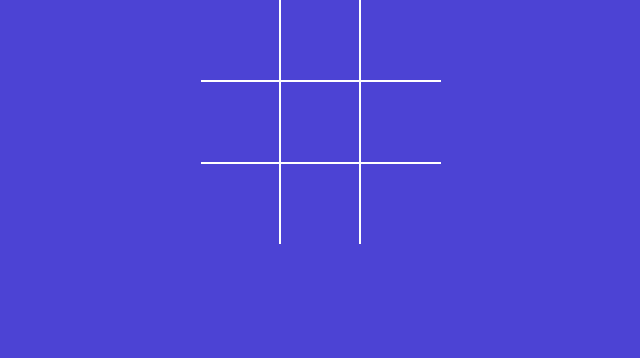
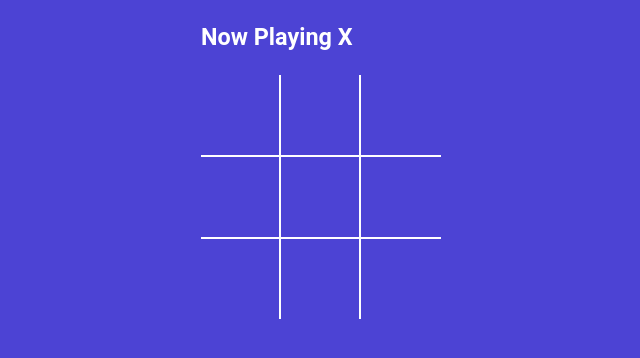
Before and after one commit to kray12/tictacto_game, a React (Vite) app: page / in a window 1280 px wide. Shown: the top 358 px of the page, without its empty margins (319-959 px from the left). Built offline with nearby package versions, Linux system fonts and the light colour scheme.

Commit message:
winner result and game status

```diff
--- a/src/App.jsx
+++ b/src/App.jsx
@@ -1,15 +1,44 @@
 // import Sq from './components/Sq.jsx'
-// import { useState } from 'react'
-import './styles.scss'
-import Board from './components/Board.jsx'
-
+import { useState } from 'react';
+import './styles.scss';
+import Board from './components/Board.jsx';
+import { calWinner } from './winner';
 
 function App() {
+    const [player,setNextPlayer] = useState(true); // set players turn.
+    const playTurn = player ? 'X' : 'O';
+
+    const [sqrs,setSqrs] = useState(Array(9).fill(null)); // Asume board as an array with 9 sqs.
+
+    const winner = calWinner(sqrs); //sqr === markedSqs for test
+    const winStatus  = winner ? `Winner is ${winner}` : `Now Playing ${playTurn}`
+    // console.log(winner);
+
+    // console.log(sqrs); // to print array of sqs.
+
+    const sqClick = (clickedSq)=>{ // Mark sq. functions on board.
+        if(sqrs[clickedSq] || winner){
+            return; // exit condition to prevent rewrite sq.
+        }
+        // console.log(clickedSq);
+        setSqrs(currentSq=>{ // update sqs.
+            return currentSq.map((mappedArr,spot)=>{
+                if(clickedSq === spot){
+                    return playTurn; // set players input.
+                }
+                // return console.log(sqrs);
+                return mappedArr;
+            });
+        });
+        // console.log('clicked')
+        setNextPlayer((player => !player)) // reset players
+    }
 
     return (
         <div className='app'>
             <div>
-            <Board></Board>
+                <h3>{winStatus}</h3>
+            <Board BoardProp={sqrs} sqBoardClickProp={sqClick} > </Board>
             </div>
         </div>
     )
--- a/src/components/Board.jsx
+++ b/src/components/Board.jsx
@@ -1,34 +1,14 @@
-import { useState } from 'react';
 import Sq from './Sq.jsx'
-const Board = () => {
-    const [player,setNextPlayer] = useState(true); // set players turn.
-    const [sqrs,setSqrs]=useState(Array(9).fill(null)); // Asume board as an array with 9 sqs.
-    console.log(sqrs); // to print array of sqs.
-    const sqClick = (clickedSq)=>{ // Mark sq. functions on board.
-        if(sqrs[clickedSq]){
-            return; // exit condition to prevent rewrite sq.
-        }
-        setSqrs(currentSq=>{ // update sqs.
-            return currentSq.map((mappedArr,spot)=>{
-                if(clickedSq === spot){
-                    return player ? "X" : "O"; // set players input.
-                }
-                // return console.log(sqrs);
-                return mappedArr;
-            })
-        })
-
-        // console.log('clicked')
-        setNextPlayer((player => !player)) // reset players
-    }
-// main container  --
+const Board = ({BoardProp ,sqBoardClickProp}) => {
+// accesing sq props in board --
     const renderSq = spot => {
         return (
-            <Sq value={sqrs[spot]}
-                onClick={()=>sqClick(spot)}
+            <Sq sqValProp={BoardProp[spot]}
+                sqClickProp={()=>sqBoardClickProp(spot)}
             />
         )
     }
+    // main board conatiner
     return (
     <div className="board">
         <div className="board-row">
--- a/src/components/Sq.jsx
+++ b/src/components/Sq.jsx
@@ -1,8 +1,9 @@
-const Square=({value,onClick})=> {
-    // console.log(props);
+const Square=({sqValProp,sqClickProp})=> {
+    // console.log(sqValProp);
+    // console.log(sqClickProp);
     return (
-    <button type="button" className="square" onClick={onClick}>
-    {value}
+    <button type="button" className="square" onClick={sqClickProp}>
+    {sqValProp}
     </button>
     );
 };
--- /dev/null
+++ b/src/winner.js
@@ -0,0 +1,19 @@
+export function calWinner(sqrs){
+    const lines=[
+        [0,1,2],
+        [3,4,5],
+        [6,7,8],
+        [0,3,6],
+        [1,4,7],
+        [2,5,8],
+        [0,4,6],
+        [2,4,6]
+    ];
+    for(let i=0;i<lines.length;i++){
+        const [a,b,c] = lines[i];
+        if(sqrs[a] && sqrs[a] === sqrs[b] && sqrs[a] === sqrs[c]){
+            return sqrs[a];
+        }
+    }
+    return null;
+}
```
